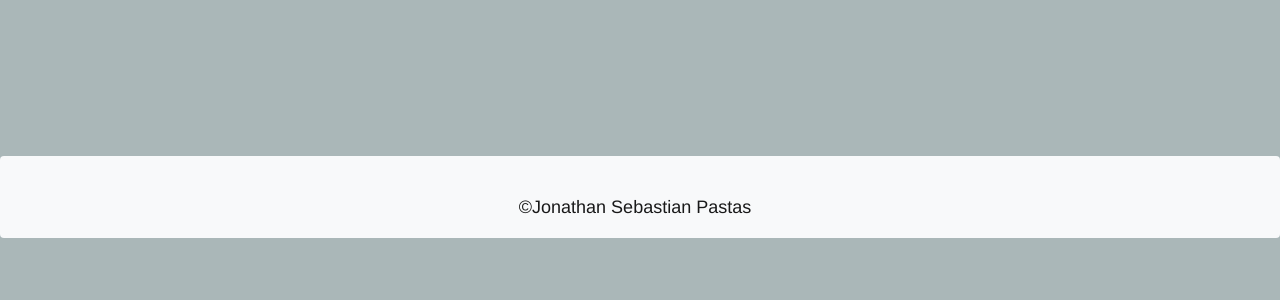
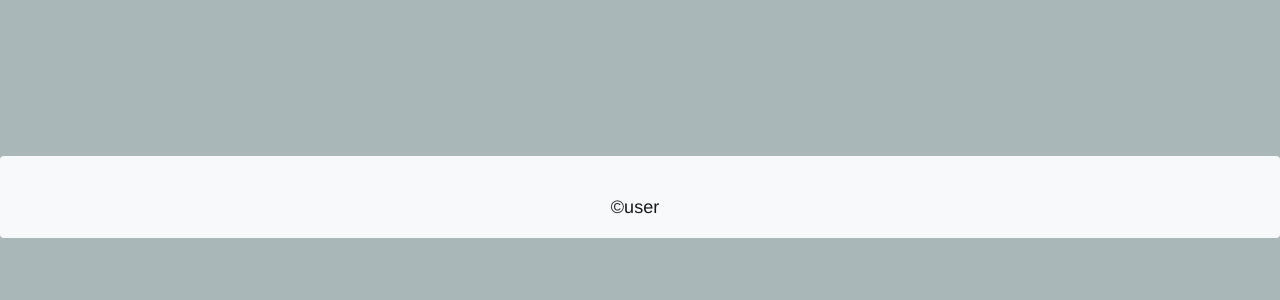
Before and after one commit to jonathanpastas/ajaxproyectotareas, a Flask app: page / in a window 1280 px wide. Shown: the part 152-452 px from the top of the page. Run offline with Flask 3, Linux system fonts and the light colour scheme; parts of the project's set-up code (start-up, migrations or seed data) failed here and were passed over; some libraries are stand-ins or nearby versions.

Commit message:
Update base.html

```diff
--- a/templates/base.html
+++ b/templates/base.html
@@ -1,4 +1,4 @@
-<!-- JONATHAN PASTAS-->
+
 <!doctype html>
 <html>
   <head>
@@ -38,7 +38,7 @@
 
 
 <nav class="navbar navbar-light bg-light">
-  <span class="navbar-brand mb-0 h1">&#169;Jonathan Sebastian Pastas</span>
+  <span class="navbar-brand mb-0 h1">&#169;user</span>
 </nav>
 
 </body>
```
